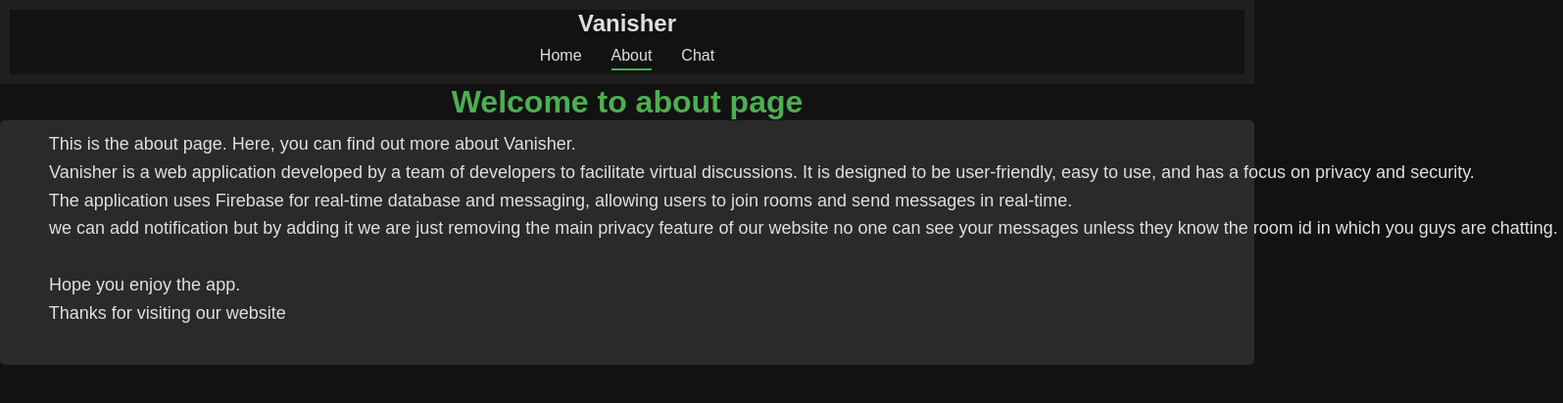
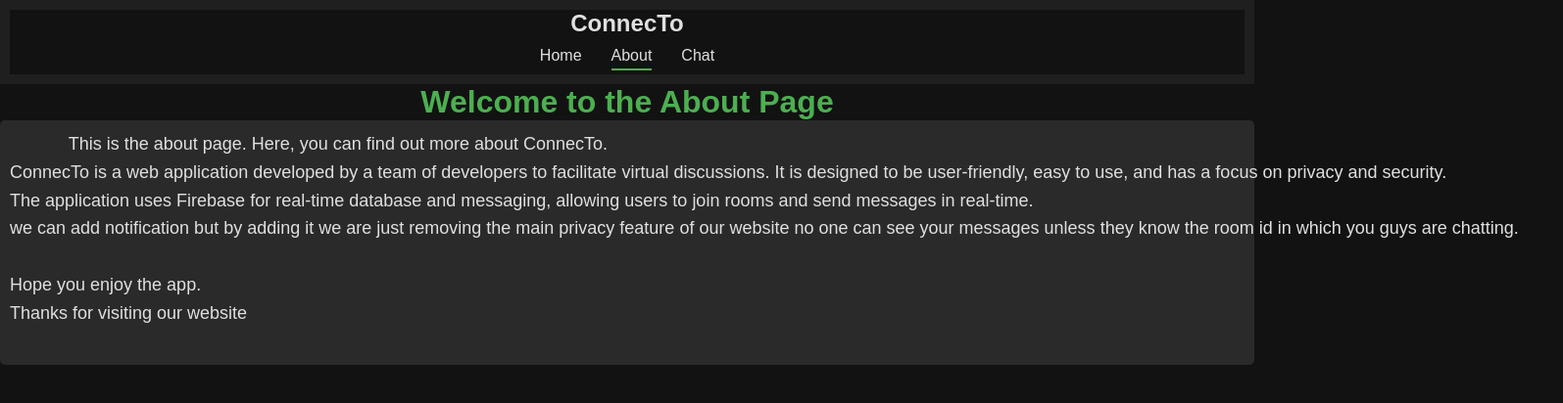
Before and after one commit to AgentElemental/ConnecTo, a plain HTML site: page about.html in a window 1280 px wide. Shown: the whole page at 98% size, 1595 px wide, since content can reach past the window. Drawn offline with Linux system fonts and the light colour scheme.

Commit message:
Update about.html

```diff
--- a/about.html
+++ b/about.html
@@ -4,7 +4,7 @@
 <head>
     <meta charset="UTF-8">
     <meta name="viewport" content="width=device-width, initial-scale=1.0">
-    <title>Vanisher</title>
+    <title>ConnecTo</title>
     <link rel="stylesheet" href="./css/main.css">
     <link rel="stylesheet" href="./css/about.css">
 </head>
@@ -12,7 +12,7 @@
 <body>
     <header>
         <a href="index.html">
-            <h2>Vanisher</h2>
+            <h2>ConnecTo</h2>
         </a>
         <nav>
             <ul>
@@ -22,16 +22,19 @@
             </ul>
         </nav>
     </header>
-    <h1>Welcome to about page</h1>
-    <pre class="about">
-        This is the about page. Here, you can find out more about Vanisher.
-        Vanisher is a web application developed by a team of developers to facilitate virtual discussions. It is designed to be user-friendly, easy to use, and has a focus on privacy and security.
-        The application uses Firebase for real-time database and messaging, allowing users to join rooms and send messages in real-time.
-        we can add notification but by adding it we are just removing the main privacy feature of our website no one can see your messages unless they know the room id in which you guys are chatting.
-        <!-- If you have any questions or need assistance, feel free to ask. -->
-        Hope you enjoy the app.
-        Thanks for visiting our website
+    <div class="content-box">
+        <h1>Welcome to the About Page</h1>
+        <pre>
+            This is the about page. Here, you can find out more about ConnecTo.
+ConnecTo is a web application developed by a team of developers to facilitate virtual discussions. It is designed to be user-friendly, easy to use, and has a focus on privacy and security.
+The application uses Firebase for real-time database and messaging, allowing users to join rooms and send messages in real-time.
+we can add notification but by adding it we are just removing the main privacy feature of our website no one can see your messages unless they know the room id in which you guys are chatting.
+<!-- If you have any questions or need assistance, feel free to ask. -->
+Hope you enjoy the app.
+Thanks for visiting our website
     </pre>
+    </div>
+
 </body>
 
 </html>
```
